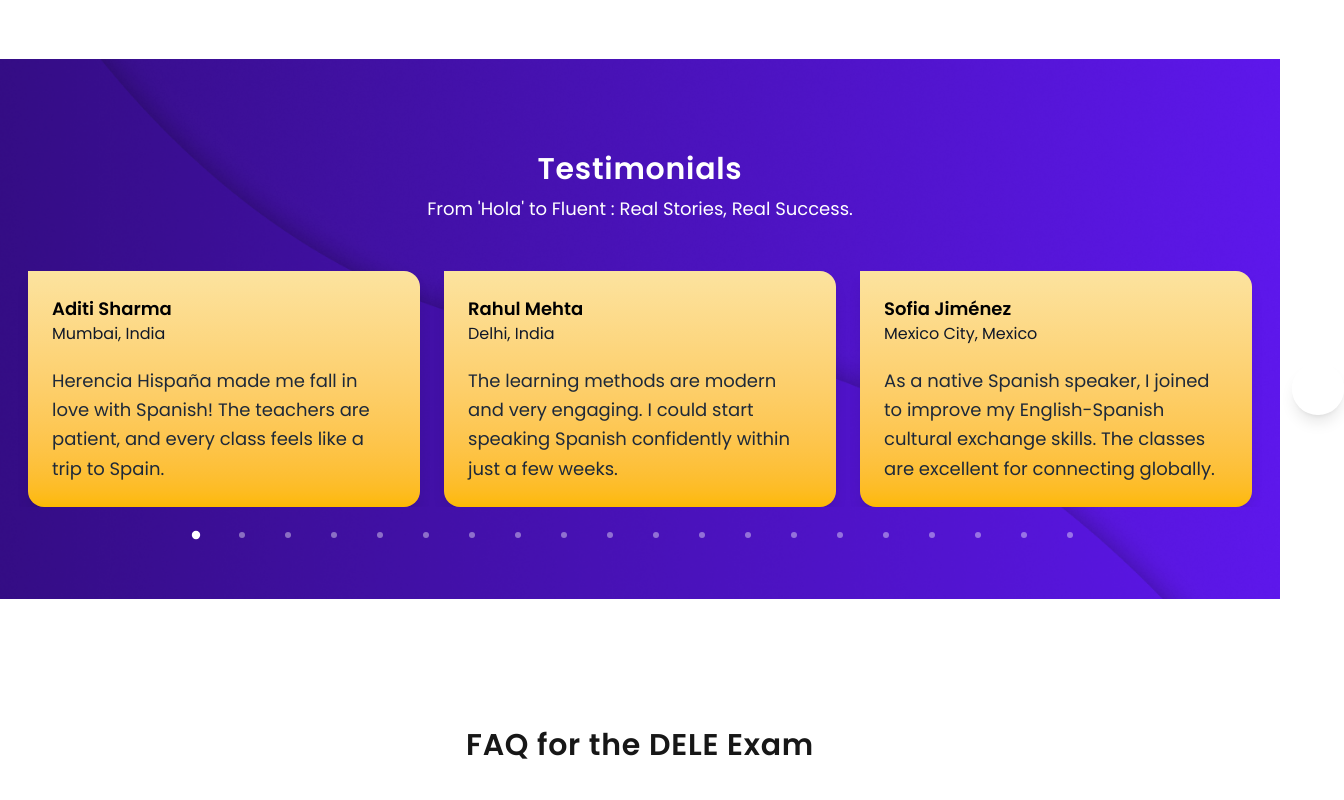
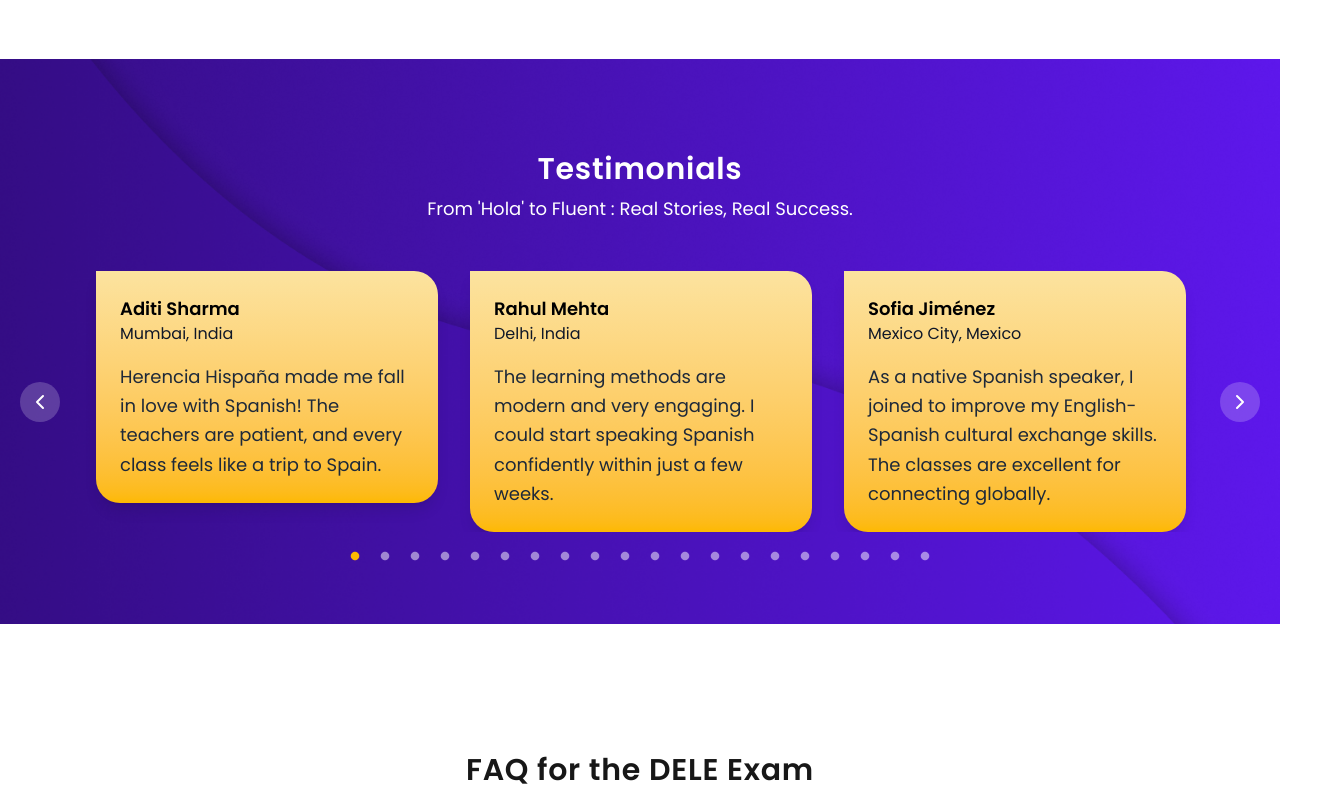
Before and after one commit to parthj712/Herencia-Hispa-a, a Next.js app: page / in a window 1280 px wide. Shown: the part 3280-4080 px from the top of the page, 1344 px wide, since content can reach past the window. Built offline with nearby package versions, Linux system fonts and the light colour scheme.

Commit message:
fix testinomial

```diff
--- a/src/Comp/MainHome/Testinomials/Testinomials.js
+++ b/src/Comp/MainHome/Testinomials/Testinomials.js
@@ -17,42 +17,31 @@
         },
     };
 
-    // ✅ Slick slider settings
     const settings = {
-        dots: true, // enable dots
+        dots: true, // show dots only for mobile
         infinite: true,
         speed: 600,
         slidesToShow: 3,
         slidesToScroll: 1,
-        arrows: false, // custom arrows only for desktop
-        swipe: true,
+        arrows: false,
         appendDots: (dots) => (
-            <div
-                style={{
-                    marginTop: "30px",
-                }}
-            >
-                <ul className="flex justify-center gap-3 md:gap-4">{dots}</ul>
+            <div>
+                <ul> {dots} </ul>
             </div>
-        ),
-        customPaging: () => (
-            <div className="w-3 h-3 bg-white/40 rounded-full transition-all duration-300" />
         ),
         responsive: [
             {
                 breakpoint: 1024, // tablet
                 settings: {
                     slidesToShow: 2,
-                    arrows: false,
-                    dots: true,
+                    dots: false, // hide dots on tablet
                 },
             },
             {
-                breakpoint: 768, // mobile
+                breakpoint: 600, // mobile
                 settings: {
                     slidesToShow: 1,
-                    arrows: false,
-                    dots: true,
+                    dots: true, // show dots only on mobile
                 },
             },
         ],
@@ -70,10 +59,10 @@
                 className="relative py-16 bg-gradient-to-l from-[#350D85] to-[#5D17EB] text-center text-white bg-cover bg-center"
                 style={{ backgroundImage: "url('/test_bg.png')" }}
             >
-                <div className="relative max-w-7xl mx-auto px-4 z-10 py-7">
+                <div className="relative max-w-6xl mx-auto px-4 z-10 py-7">
                     {/* Heading */}
                     <motion.h2
-                        className="text-2xl md:text-3xl lg:text-3xl font-semibold mb-2 tracking-wide"
+                        className="text-2xl md:text-3xl font-semibold mb-2 tracking-wide"
                         variants={sectionVariants}
                     >
                         Testimonials
@@ -86,40 +75,35 @@
                         From 'Hola' to Fluent : Real Stories, Real Success.
                     </motion.p>
 
-                    {/* Carousel */}
+                    {/* Slider */}
                     <div className="relative">
-                        {/* Custom Arrows for Desktop */}
-                        {/* Custom Arrows for Desktop */}
-                        <div className="hidden lg:flex justify-between absolute top-1/2 left-0 right-0 -translate-y-1/2 z-20 pointer-events-none">
+                        {/* Custom arrows (only visible on desktop) */}
                         <button
+                            className="absolute -left-15 top-1/2 transform -translate-y-1/2 hidden lg:flex items-center justify-center w-10 h-10 rounded-full bg-white/20 hover:bg-white/40 transition"
                             onClick={() => sliderRef.current.slickPrev()}
-                                className="pointer-events-auto bg-white/20 hover:bg-white/40 transition rounded-full p-3 -translate-x-20 shadow-lg backdrop-blur-md"
                         >
-                                <ChevronLeft size={28} />
+                            <ChevronLeft className="text-white" />
                         </button>
+
                         <button
+                            className="absolute -right-15 top-1/2 transform -translate-y-1/2 hidden lg:flex items-center justify-center w-10 h-10 rounded-full bg-white/20 hover:bg-white/40 transition"
                             onClick={() => sliderRef.current.slickNext()}
-                                className="pointer-events-auto bg-white/20 hover:bg-white/40 transition rounded-full p-3 translate-x-20 shadow-lg backdrop-blur-md"
                         >
-                                <ChevronRight size={28} />
+                            <ChevronRight className="text-white" />
                         </button>
-                        </div>
-
 
                         <Slider ref={sliderRef} {...settings}>
-                            {testimonialsData.map((test) => (
+                            {testimonialsData.map((test, index) => (
                                 <motion.div
                                     key={test.id}
-                                    className="px-3"
-                                    whileHover={{ scale: 1.02 }}
+                                    className="px-4"
+                                    initial={{ opacity: 0, scale: 0.9 }}
+                                    whileInView={{ opacity: 1, scale: 1 }}
+                                    transition={{ delay: 0.1, duration: 0.5 }}
+                                    viewport={{ once: true }}
                                 >
-                                    <div className="bg-gradient-to-b from-[#FCE39F] to-[#FDB900] rounded-b-2xl rounded-tr-2xl shadow-lg p-6 text-left text-black min-h-[230px] flex flex-col gap-1">
+                                    <div className="bg-gradient-to-b from-[#FCE39F] to-[#FDB900] rounded-b-3xl rounded-tr-3xl rounded- shadow-lg p-6 text-left text-black">
                                         <div className="flex items-center gap-4 mb-4">
-                                            {/* <img
-                                                src={test.image}
-                                                alt={test.name}
-                                                className="w-18 h-18 rounded-b-2xl rounded-tr-2xl object-cover"
-                                            /> */}
                                             <div>
                                                 <h4 className="font-semibold text-lg">{test.name}</h4>
                                                 <p className="text-gray-900 text-sm text-[16px]">
@@ -127,7 +111,6 @@
                                                 </p>
                                             </div>
                                         </div>
-
                                         <p className="text-gray-800 leading-relaxed text-[18px]">
                                             {test.feedback}
                                         </p>
@@ -138,34 +121,6 @@
                     </div>
                 </div>
             </section>
-
-            {/* Custom dot styling */}
-            <style jsx global>{`
-  .slick-dots {
-    bottom: -45px; /* moved slightly closer */
-
-  }
-
-  .slick-dots li button:before {
-    display: none;
-  }
-
-  /* Default dot size reduced */
-  .slick-dots li div {
-    width: 6px;
-    height: 6px;
-    background-color: rgba(255, 255, 255, 0.4);
-    border-radius: 50%;
-    transition: all 0.3s ease;
-  }
-
-  /* Active dot slightly larger */
-  .slick-dots li.slick-active div {
-    background-color: white !important;
-    transform: scale(1.4);
-  }
-`}</style>
-
         </motion.div>
     );
 };
--- a/src/app/globals.css
+++ b/src/app/globals.css
@@ -83,3 +83,26 @@
   background-color: #ffffff;
   transform: scale(1.3);
 }
+
+
+/* Show dots only on mobile */
+.slick-dots {
+  bottom: -35px;
+}
+
+@media (max-width: 601px) {
+  .slick-dots {
+    display: none !important;
+  }
+}
+
+.slick-dots li button:before {
+  font-size: 10px;
+  color: white !important;
+  opacity: 0.5;
+}
+
+.slick-dots li.slick-active button:before {
+  color: #FDB900 !important;
+  opacity: 1;
+}
```
Lines whose indentation alone changed are shown as unchanged.
